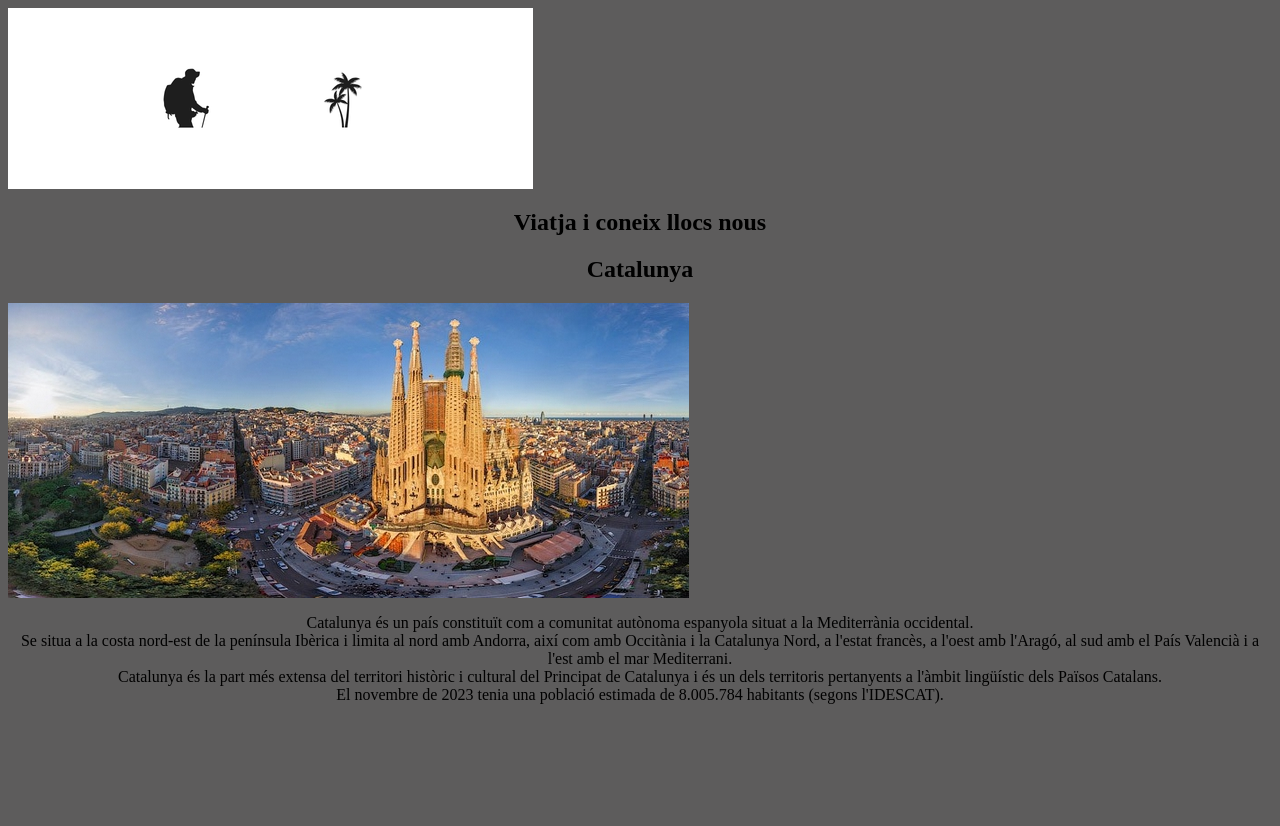
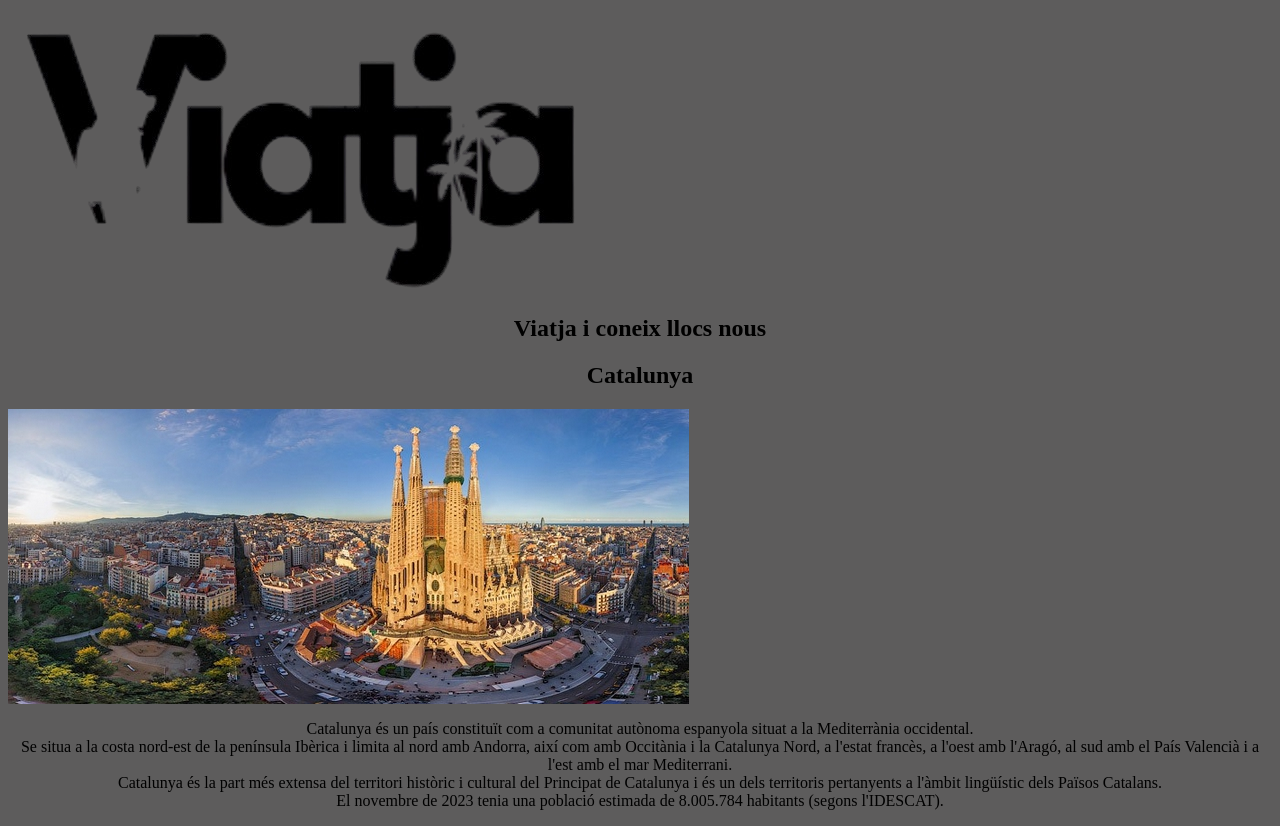
Before and after one commit to Someone8643/Projecte-1-pagina-web-LMSGI, a plain HTML site: page index.html in a window 1280 px wide. Before the commit the page ends 800 px from the top, so only its background shows below. Drawn offline with Linux system fonts and the light colour scheme.

Commit message:
logo
logo

```diff
--- a/index.html
+++ b/index.html
@@ -13,7 +13,7 @@
 
 
     <!--Títol-->
-    <img src="Images/The Great Outdoors.png" alt="Imatge títol">
+    <img src="Images/imagen-removebg-preview.png" alt="Imatge títol">
     <h2>Viatja i coneix llocs nous</h2>
 
     <h2>Catalunya</h2>
```
Also changed, not shown: Images/The Great Outdoors.png (deleted), Images/imagen-removebg-preview.png (added).
